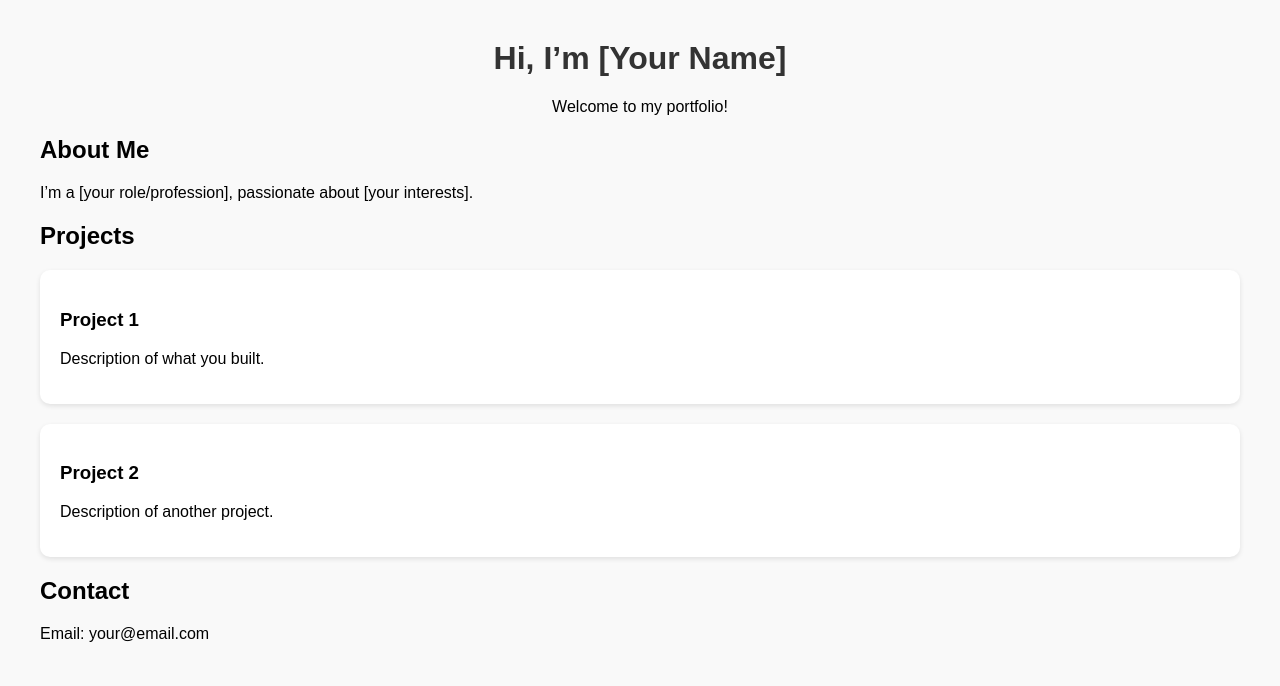
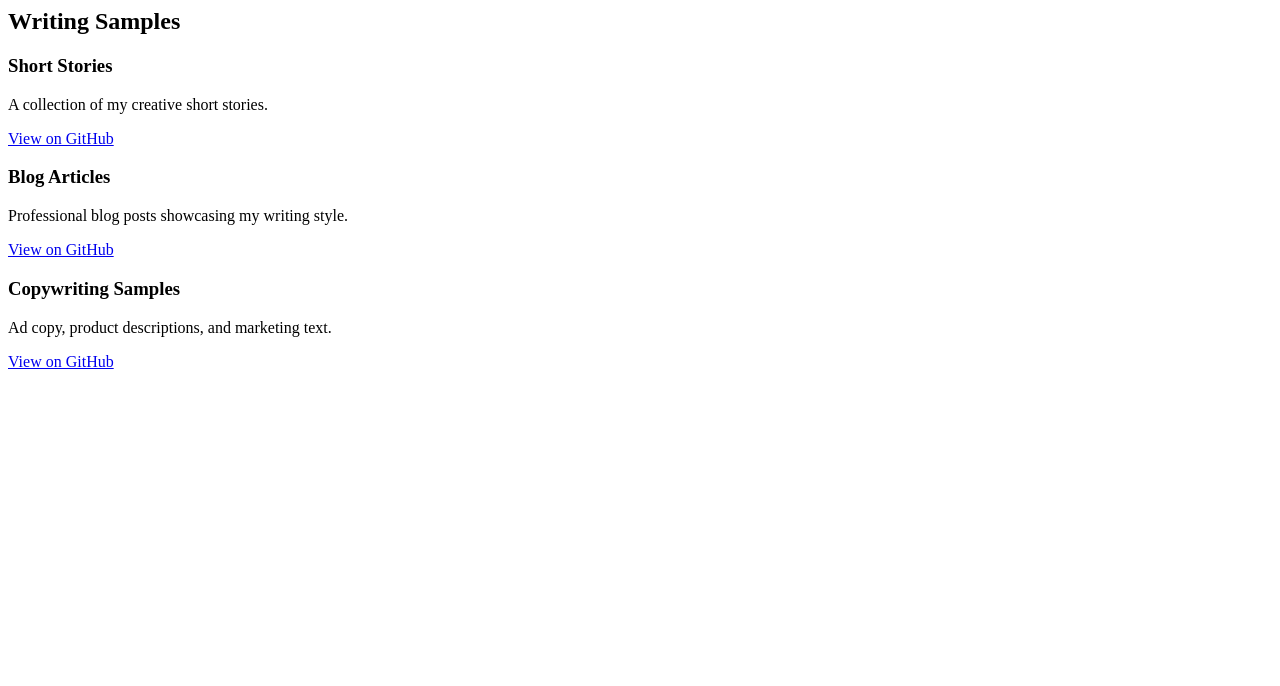
Before and after one commit to wachirakeffer-cyber/username.github.io, a plain HTML site: page index.html in a window 1280 px wide. Drawn offline with Linux system fonts and the light colour scheme.

Commit message:
Updated Writing Samples with repo links

```diff
--- a/index.html
+++ b/index.html
@@ -1,46 +1,25 @@
-<!DOCTYPE html>
-<html lang="en">
-<head>
-  <meta charset="UTF-8">
-  <meta name="viewport" content="width=device-width, initial-scale=1.0">
-  <title>My Portfolio</title>
-  <style>
-    body { font-family: Arial, sans-serif; margin: 40px; background: #f9f9f9; }
-    header { text-align: center; }
-    section { margin: 20px 0; }
-    h1 { color: #333; }
-    .projects { display: grid; gap: 20px; }
-    .card { background: white; padding: 20px; border-radius: 10px; box-shadow: 0 2px 5px rgba(0,0,0,0.1); }
-  </style>
-</head>
-<body>
-  <header>
-    <h1>Hi, I’m [Your Name]</h1>
-    <p>Welcome to my portfolio!</p>
-  </header>
 
-  <section>
-    <h2>About Me</h2>
-    <p>I’m a [your role/profession], passionate about [your interests].</p>
-  </section>
+<section id="samples">
+  <h2>Writing Samples</h2>
+  <div class="projects">
 
-  <section>
-    <h2>Projects</h2>
-    <div class="projects">
-      <div class="card">
-        <h3>Project 1</h3>
-        <p>Description of what you built.</p>
-      </div>
-      <div class="card">
-        <h3>Project 2</h3>
-        <p>Description of another project.</p>
-      </div>
+    <div class="card">
+      <h3>Short Stories</h3>
+      <p>A collection of my creative short stories.</p>
+      <a href="https://github.com/wachirakeffer-cyber/short-stories" target="_blank">View on GitHub</a>
     </div>
-  </section>
 
-  <section>
-    <h2>Contact</h2>
-    <p>Email: your@email.com</p>
-  </section>
-</body>
-</html>
+    <div class="card">
+      <h3>Blog Articles</h3>
+      <p>Professional blog posts showcasing my writing style.</p>
+      <a href="https://github.com/wachirakeffer-cyber/blog-articles" target="_blank">View on GitHub</a>
+    </div>
+
+    <div class="card">
+      <h3>Copywriting Samples</h3>
+      <p>Ad copy, product descriptions, and marketing text.</p>
+      <a href="https://github.com/wachirakeffer-cyber/copywriting-samples" target="_blank">View on GitHub</a>
+    </div>
+
+  </div>
+</section>
```
